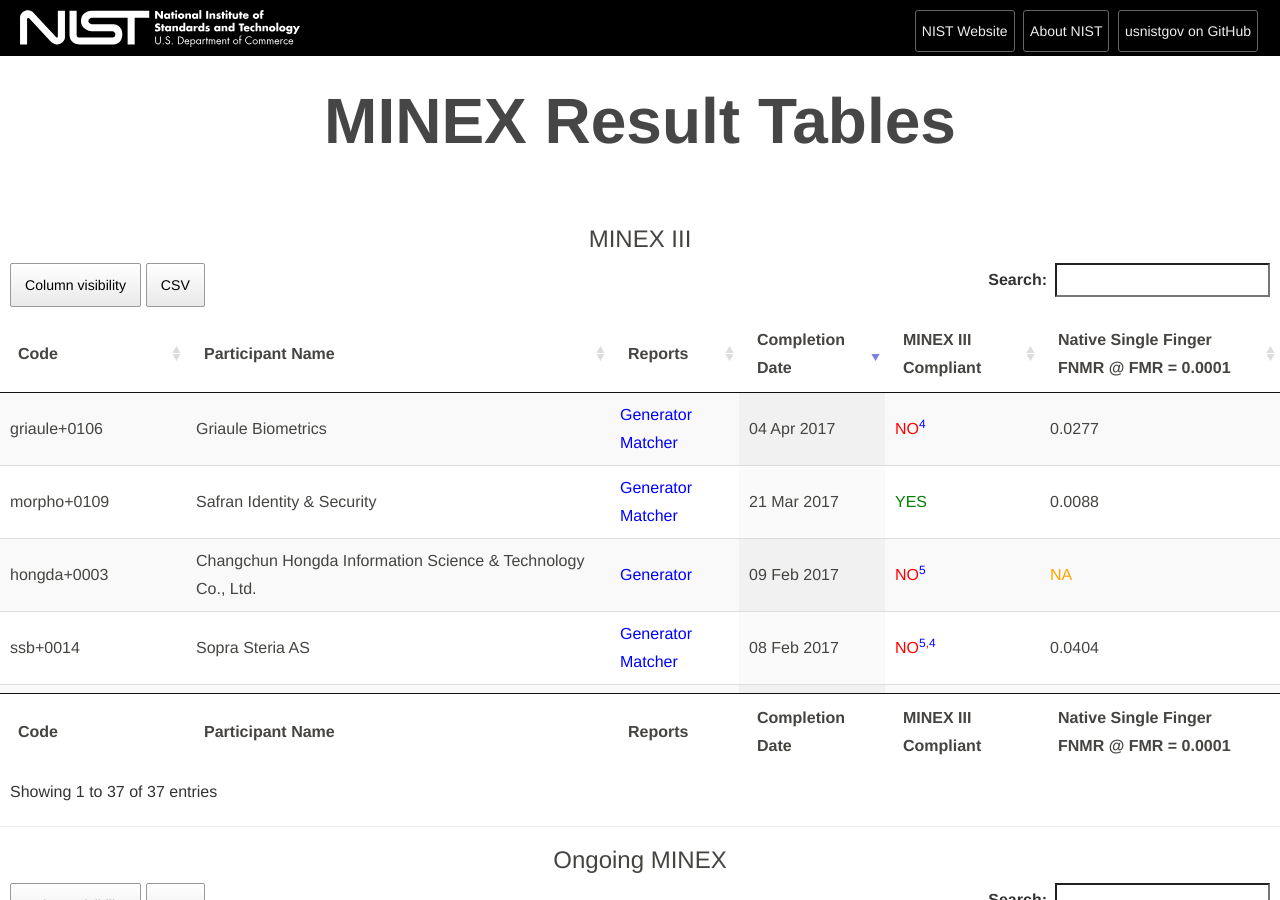
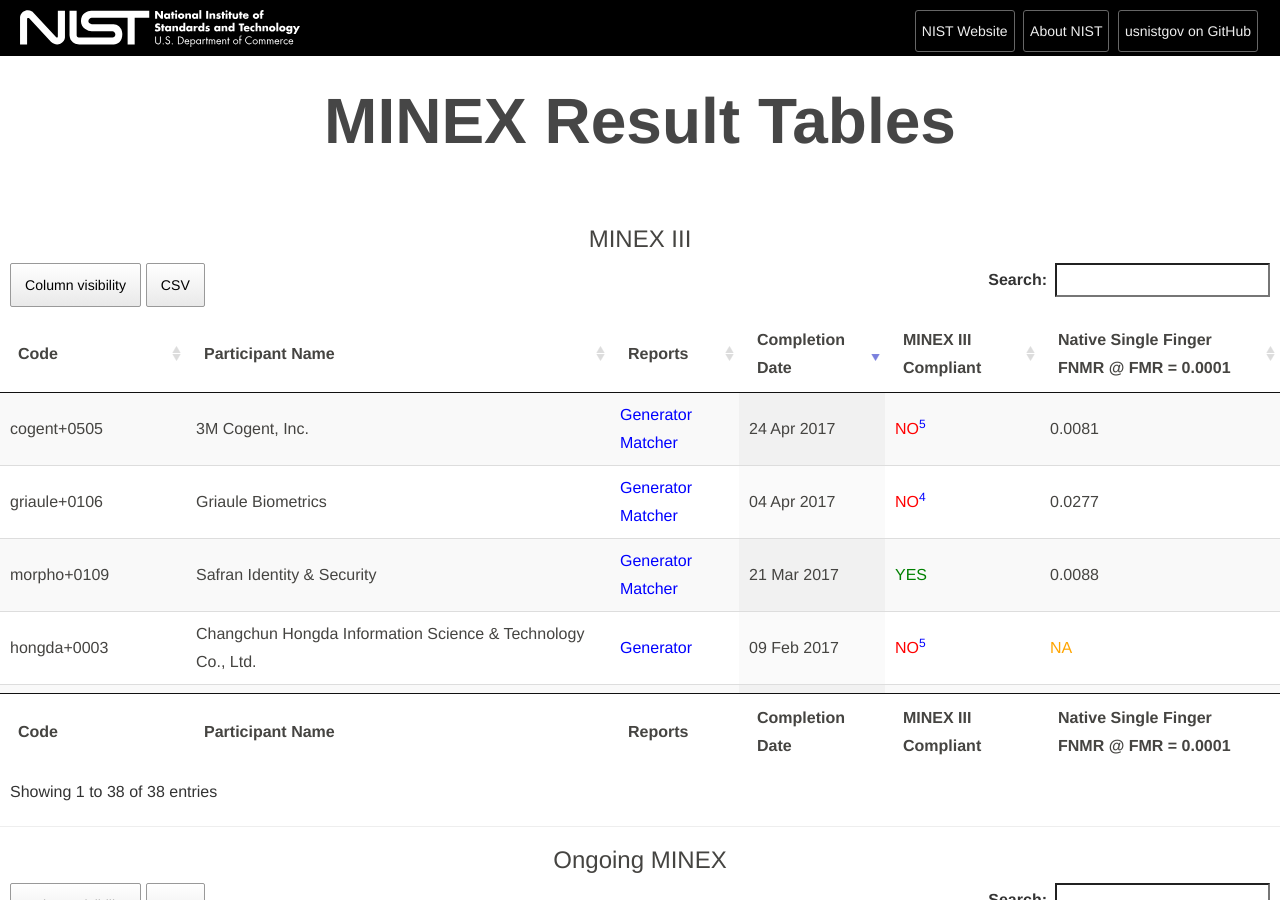
Before and after one commit to usnistgov/minex, a Jekyll site: the page built from results/tables/index.html, in a window 1280 px wide and 900 px high. Built offline with Jekyll 4.4.1, drawn with Linux system fonts in a browser that asks for light colours.

Commit message:
added cogent+0505.

```diff
--- a/_includes/results/minexiii.html
+++ b/_includes/results/minexiii.html
@@ -321,6 +321,26 @@
 			<td class="minex_na">NA</td>
 			<td>0017</td>
 			<td>0504</td>
+			<td class="minex_na">NA</td>
+		</tr>
+		<tr>
+			<td>cogent+0505</td>
+			<td>3M Cogent, Inc.</td>
+			<td><a href="http://nigos.nist.gov:8080/evaluations/minexiii/reportcards/cogent+0505_generator_report.pdf">Generator</a> <a href="http://nigos.nist.gov:8080/evaluations/minexiii/reportcards/cogent+0505_matcher_report.pdf">Matcher</a></td>
+			<td>04/24/2017</td>
+			<td class="minex_no">NO<a href="#5"><sup>5</sup></a></td>
+			<td class="minex_no">NO<a href="#5"><sup>5</sup></a></td>
+			<td class="minex_no">NO</td>
+			<td>0.0081</td>
+			<td>0.00002</td>
+			<td class="minex_no">NO<a href="#5"><sup>5</sup></a></td>
+			<td class="minex_no">NO</td>
+			<td>71142</td>
+			<td>0017</td>
+			<td>0505</td>
+			<td class="minex_na">NA</td>
+			<td>0017</td>
+			<td>0505</td>
 			<td class="minex_na">NA</td>
 		</tr>
 		<tr>
```
